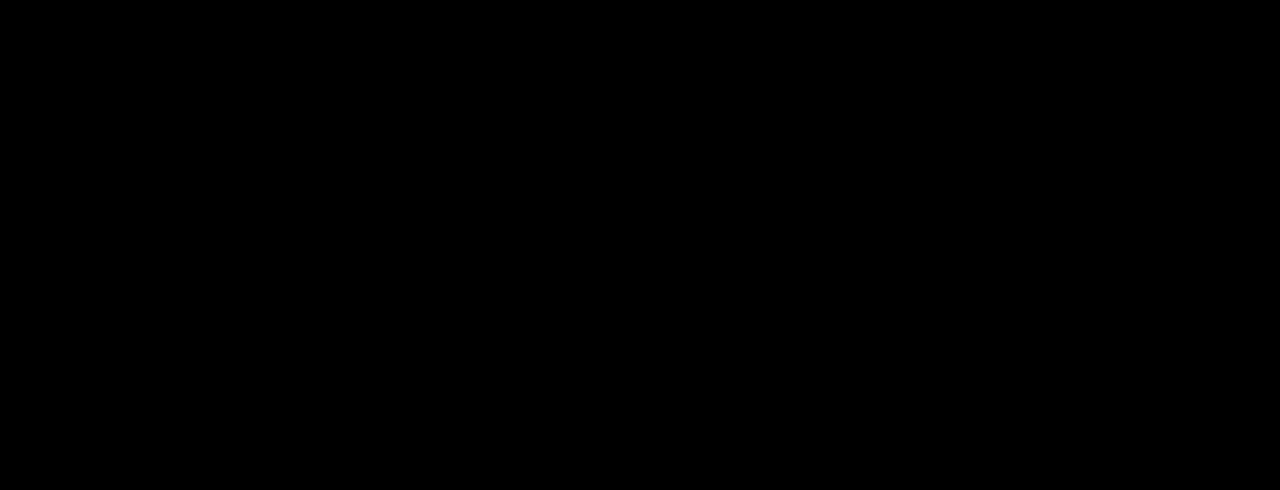
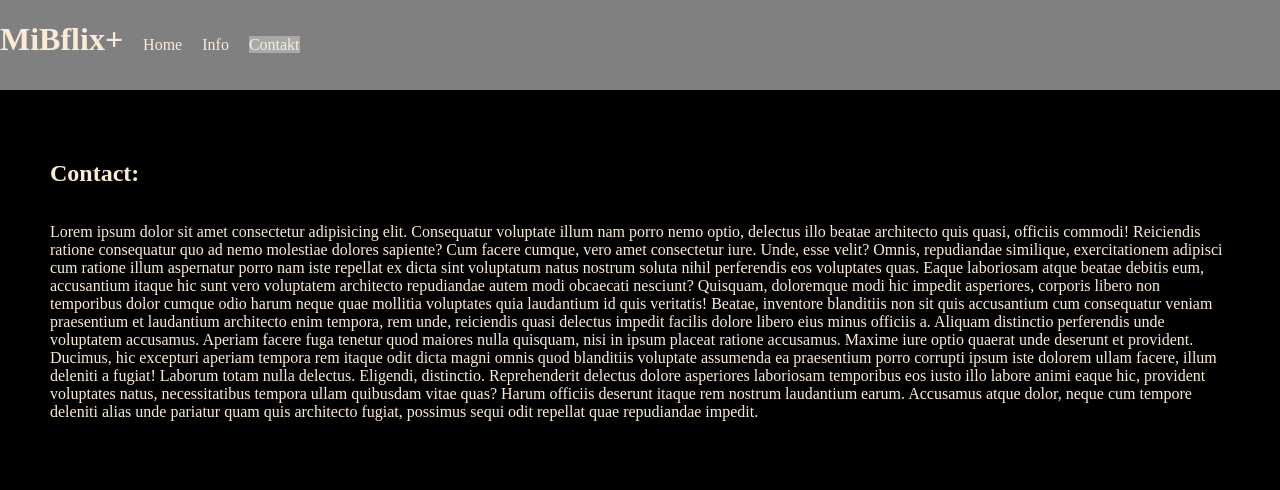
Before and after one commit to mib71/mandatory-htmlcss2, a plain HTML site: page contact.html in a window 1280 px wide. Drawn offline with Linux system fonts and the light colour scheme.

Commit message:
Add Lorem Ipsum

```diff
--- a/contact.html
+++ b/contact.html
@@ -5,8 +5,63 @@
     <meta name="viewport" content="width=device-width, initial-scale=1.0" />
     <meta http-equiv="X-UA-Compatible" content="ie=edge" />
     <link rel="stylesheet" href="./style.css" />
-    <title>Document</title>
+    <title>Home</title>
+    <style>
+      main {
+        padding: 50px;
+      }
+    </style>
   </head>
 
-  <body></body>
+  <body>
+    <header>
+      <div class="title"><h1>MiBflix+</h1></div>
+      <div class="navbar">
+        <ul>
+          <li><a class="nav-link" href="./index.html">Home</a></li>
+          <li>
+            <a class="nav-link" href="./about.html" target="_self">Info</a>
+          </li>
+          <li>
+            <a class="active nav-link" href="./contact.html" target="_self"
+              >Contakt</a
+            >
+          </li>
+        </ul>
+      </div>
+    </header>
+    <main class="container">
+      <h2>Contact:</h2>
+      <p>
+        Lorem ipsum dolor sit amet consectetur adipisicing elit. Consequatur
+        voluptate illum nam porro nemo optio, delectus illo beatae architecto
+        quis quasi, officiis commodi! Reiciendis ratione consequatur quo ad nemo
+        molestiae dolores sapiente? Cum facere cumque, vero amet consectetur
+        iure. Unde, esse velit? Omnis, repudiandae similique, exercitationem
+        adipisci cum ratione illum aspernatur porro nam iste repellat ex dicta
+        sint voluptatum natus nostrum soluta nihil perferendis eos voluptates
+        quas. Eaque laboriosam atque beatae debitis eum, accusantium itaque hic
+        sunt vero voluptatem architecto repudiandae autem modi obcaecati
+        nesciunt? Quisquam, doloremque modi hic impedit asperiores, corporis
+        libero non temporibus dolor cumque odio harum neque quae mollitia
+        voluptates quia laudantium id quis veritatis! Beatae, inventore
+        blanditiis non sit quis accusantium cum consequatur veniam praesentium
+        et laudantium architecto enim tempora, rem unde, reiciendis quasi
+        delectus impedit facilis dolore libero eius minus officiis a. Aliquam
+        distinctio perferendis unde voluptatem accusamus. Aperiam facere fuga
+        tenetur quod maiores nulla quisquam, nisi in ipsum placeat ratione
+        accusamus. Maxime iure optio quaerat unde deserunt et provident.
+        Ducimus, hic excepturi aperiam tempora rem itaque odit dicta magni omnis
+        quod blanditiis voluptate assumenda ea praesentium porro corrupti ipsum
+        iste dolorem ullam facere, illum deleniti a fugiat! Laborum totam nulla
+        delectus. Eligendi, distinctio. Reprehenderit delectus dolore asperiores
+        laboriosam temporibus eos iusto illo labore animi eaque hic, provident
+        voluptates natus, necessitatibus tempora ullam quibusdam vitae quas?
+        Harum officiis deserunt itaque rem nostrum laudantium earum. Accusamus
+        atque dolor, neque cum tempore deleniti alias unde pariatur quam quis
+        architecto fugiat, possimus sequi odit repellat quae repudiandae
+        impedit.
+      </p>
+    </main>
+  </body>
 </html>
```
